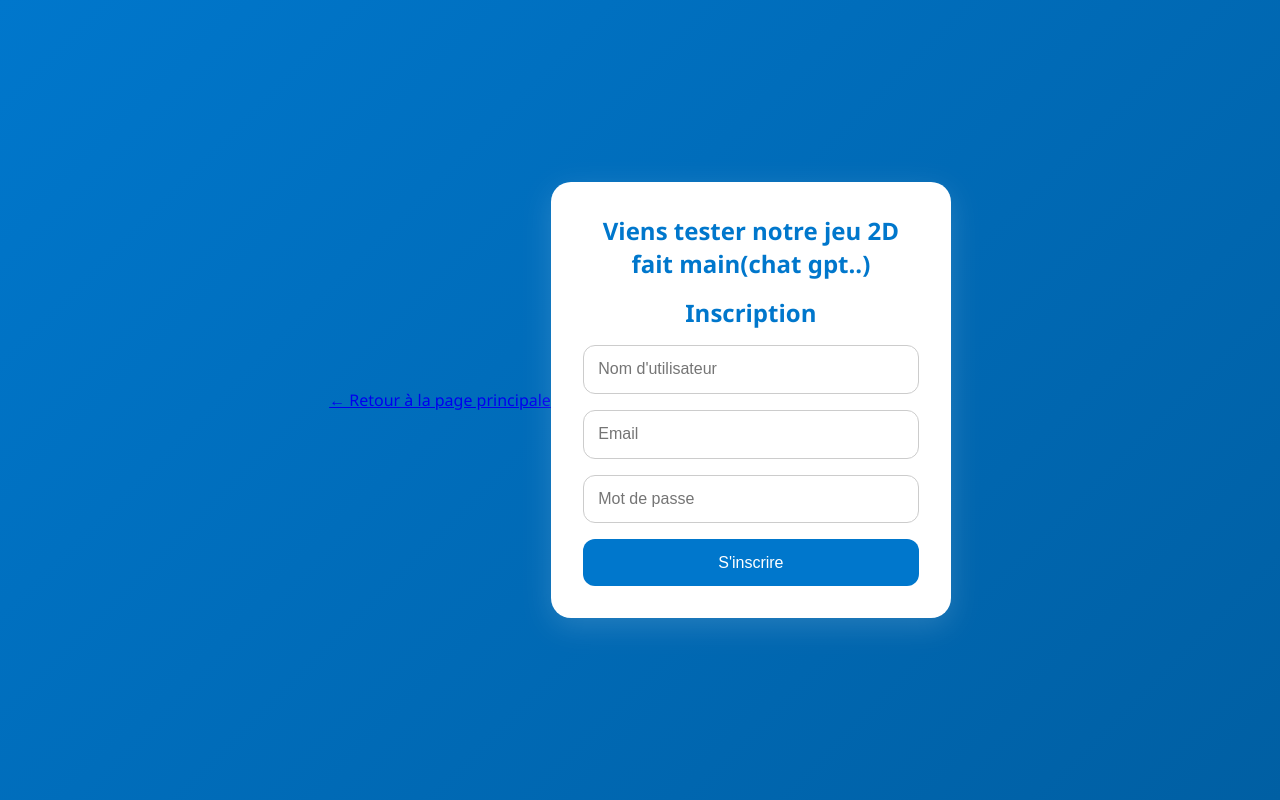
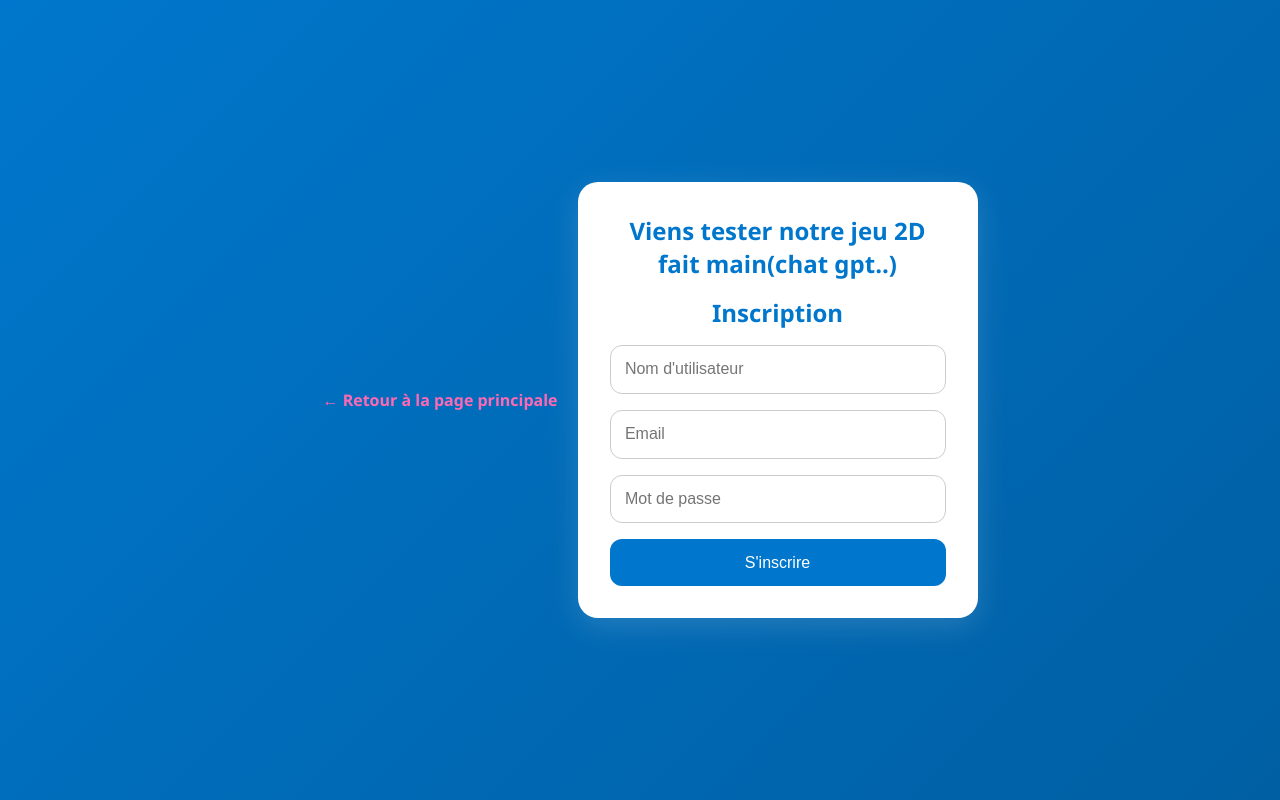
Before and after one commit to Mafrix07/NoEdit, a plain HTML site: page index.html in a window 1280 px wide. Drawn offline with nearby package versions, Linux system fonts and the light colour scheme.

Commit message:
Update style.css

```diff
--- a/style.css
+++ b/style.css
@@ -95,3 +95,11 @@
   .welcome-image:hover {
     transform: scale(1.02);
   }
+ .back-home {
+  display: block;
+  margin: 20px;
+  text-align: center;
+  color: #ff69b4;
+  text-decoration: none;
+  font-weight: bold;
+}
```
